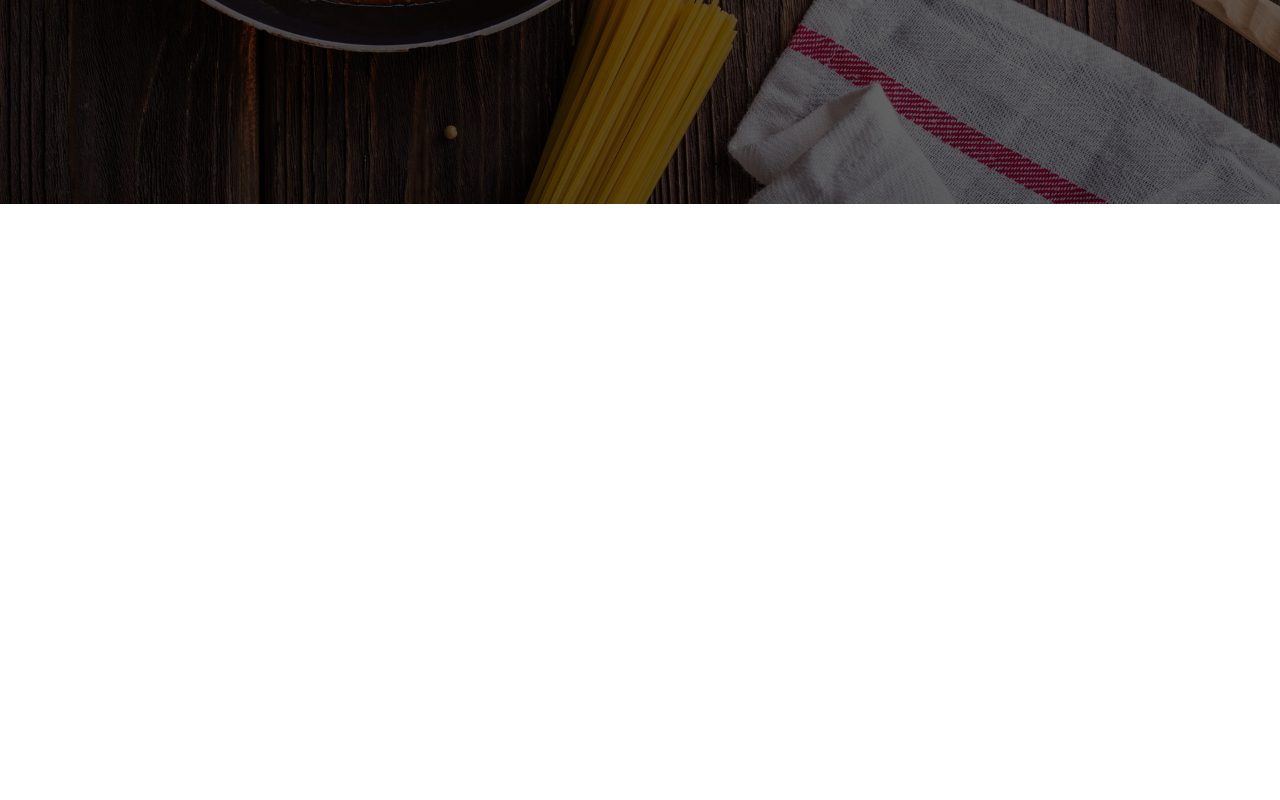
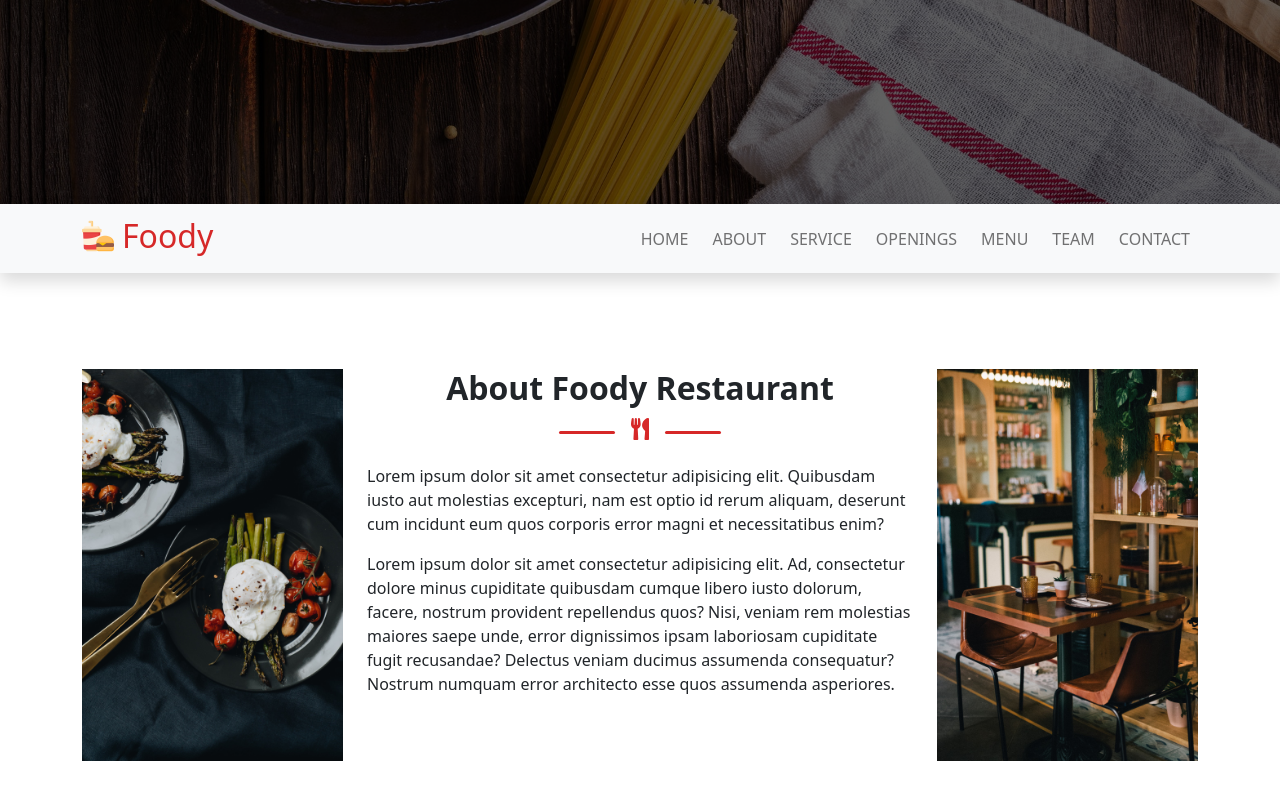
Before and after one commit to a-ndry/foody, a React (Vite) app in the folder client/: page / in a window 1280 px wide. Shown: the part 596-1396 px from the top of the page. Before the commit the page ends 800 px from the top, so only its background shows below. Built offline with nearby package versions, Linux system fonts and the light colour scheme.

Commit message:
Add About section

```diff
--- a/client/src/App.css
+++ b/client/src/App.css
@@ -1,4 +1,8 @@
 .App {
-  background-color: #282c34;
+  /* background-color: #282c34; */
   min-height: 100vh;
 }
+
+.text-orange {
+  color: #d62828;
+}
--- a/client/src/App.tsx
+++ b/client/src/App.tsx
@@ -1,10 +1,14 @@
 import "./App.css";
+import About from "./components/About/About";
 import Header from "./components/Header/Header";
+import Navbar from "./components/Navbar/Navbar";
 
 function App() {
   return (
     <div className="App">
       <Header />
+      <Navbar />
+      <About />
     </div>
   );
 }
--- /dev/null
+++ b/client/src/components/About/About.tsx
@@ -0,0 +1,43 @@
+import { Container, Row, Col, Image } from "react-bootstrap";
+import Separator from "../Separator/Separator";
+import SectionHeading from "../Typography/SectionHeading";
+import img1 from "../../assets/images/about-img-1.jpg";
+import img2 from "../../assets/images/about-img-2.jpg";
+
+const About = () => {
+  return (
+    <div className="py-5 bg-white">
+      <Container className="pt-5 pb-4">
+        <Row>
+          <Col xl={3} className="d-none d-xl-block">
+            <Image fluid src={img1} />
+          </Col>
+          <Col xl={6}>
+            <SectionHeading>About Foody Restaurant</SectionHeading>
+            <Separator />
+            <p className="pt-4">
+              Lorem ipsum dolor sit amet consectetur adipisicing elit. Quibusdam
+              iusto aut molestias excepturi, nam est optio id rerum aliquam,
+              deserunt cum incidunt eum quos corporis error magni et
+              necessitatibus enim?
+            </p>
+            <p className="pb-5">
+              Lorem ipsum dolor sit amet consectetur adipisicing elit. Ad,
+              consectetur dolore minus cupiditate quibusdam cumque libero iusto
+              dolorum, facere, nostrum provident repellendus quos? Nisi, veniam
+              rem molestias maiores saepe unde, error dignissimos ipsam
+              laboriosam cupiditate fugit recusandae? Delectus veniam ducimus
+              assumenda consequatur? Nostrum numquam error architecto esse quos
+              assumenda asperiores.
+            </p>
+          </Col>
+          <Col xl={3} className="d-none d-xl-block">
+            <Image fluid src={img2} />
+          </Col>
+        </Row>
+      </Container>
+    </div>
+  );
+};
+
+export default About;
--- a/client/src/components/Header/Header.css
+++ b/client/src/components/Header/Header.css
@@ -15,6 +15,7 @@
   background-color: #0000009e;
   background-blend-mode: overlay;
   background-attachment: fixed;
+  transition: background-image ease 0.3s;
 }
 .header h1 {
   font-size: 3rem;
--- /dev/null
+++ b/client/src/components/Logo/Logo.css
@@ -0,0 +1,3 @@
+.logo img {
+  height: 2rem;
+}
--- /dev/null
+++ b/client/src/components/Logo/Logo.tsx
@@ -0,0 +1,14 @@
+import "./Logo.css";
+import { Image } from "react-bootstrap";
+import logo from "../../assets/images/logo-png.png";
+
+const Logo = () => {
+  return (
+    <div className="logo d-inline-flex align-items-center gap-2">
+      <Image src={logo} />
+      <span className="h2 m-0 text-orange">Foody</span>
+    </div>
+  );
+};
+
+export default Logo;
--- /dev/null
+++ b/client/src/components/Navbar/Navbar.tsx
@@ -0,0 +1,28 @@
+import { Navbar as BSNavbar, Nav, Container } from "react-bootstrap";
+import Logo from "../Logo/Logo";
+
+const Navbar = () => {
+  return (
+    <BSNavbar bg="light" expand="lg" className="navbar px-5 shadow sticky-top">
+      <Container>
+        <BSNavbar.Brand href="#home">
+          <Logo />
+        </BSNavbar.Brand>
+        <BSNavbar.Toggle aria-controls="navbar-nav" />
+        <BSNavbar.Collapse id="basic-BSnavbar-nav">
+          <Nav className="ms-auto gap-2 text-uppercase">
+            <Nav.Link href="#home">Home</Nav.Link>
+            <Nav.Link href="#about">About</Nav.Link>
+            <Nav.Link href="#service">service</Nav.Link>
+            <Nav.Link href="#openings">openings</Nav.Link>
+            <Nav.Link href="#menu">menu</Nav.Link>
+            <Nav.Link href="#team">team</Nav.Link>
+            <Nav.Link href="#contact">contact</Nav.Link>
+          </Nav>
+        </BSNavbar.Collapse>
+      </Container>
+    </BSNavbar>
+  );
+};
+
+export default Navbar;
--- /dev/null
+++ b/client/src/components/Separator/Separator.css
@@ -0,0 +1,12 @@
+.separator .img {
+  height: 1.4rem;
+  margin: 0 1rem;
+}
+
+.separator .line {
+  width: 3.5rem;
+  display: inline-block;
+  height: 3px;
+  border-radius: 2px;
+  background-color: #d62828;
+}
--- /dev/null
+++ b/client/src/components/Separator/Separator.tsx
@@ -0,0 +1,15 @@
+import utensils from "../../assets/images/utensils.svg";
+import { Image } from "react-bootstrap";
+import "./Separator.css";
+
+const Separator = () => {
+  return (
+    <div className="separator text-center">
+      <span className="line"></span>
+      <Image className="img" src={utensils} />
+      <span className="line"></span>
+    </div>
+  );
+};
+
+export default Separator;
--- /dev/null
+++ b/client/src/components/Typography/SectionHeading.tsx
@@ -0,0 +1,20 @@
+import React, { FC } from "react";
+
+interface SectionHeadingProp {
+  children?: React.ReactNode;
+  variant?: "light" | "dark";
+  className?: string;
+}
+
+const SectionHeading: FC<SectionHeadingProp> = ({
+  children,
+  variant,
+  className,
+}) => {
+  let v = variant === "light" ? "text-white bg-dark " : "text-dark bg-white";
+  return (
+    <h2 className={`${v} text-center fw-bold ${className}`}>{children}</h2>
+  );
+};
+
+export default SectionHeading;
```
Also changed, not shown: client/src/assets/images/utensils.svg (added).
